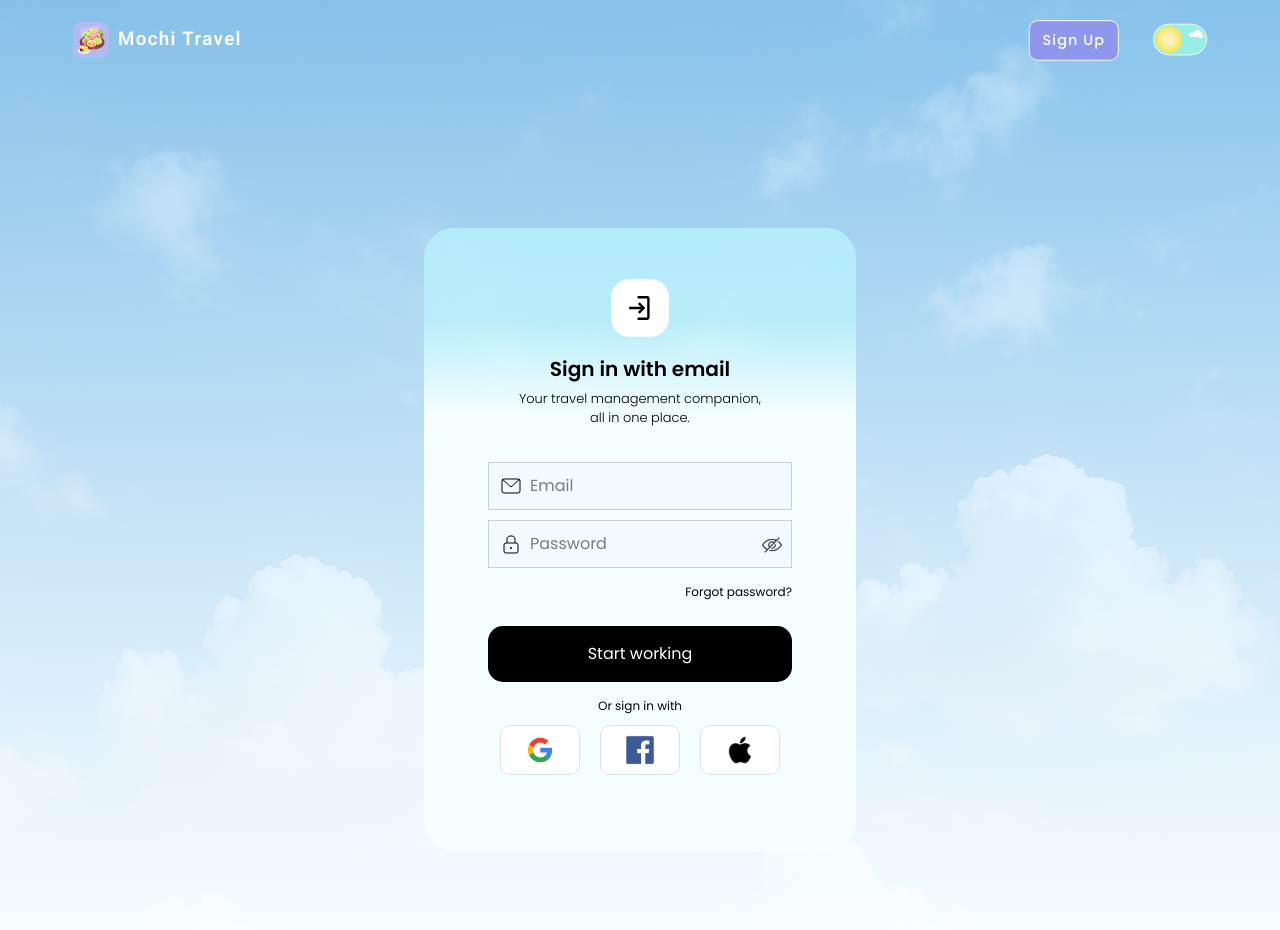
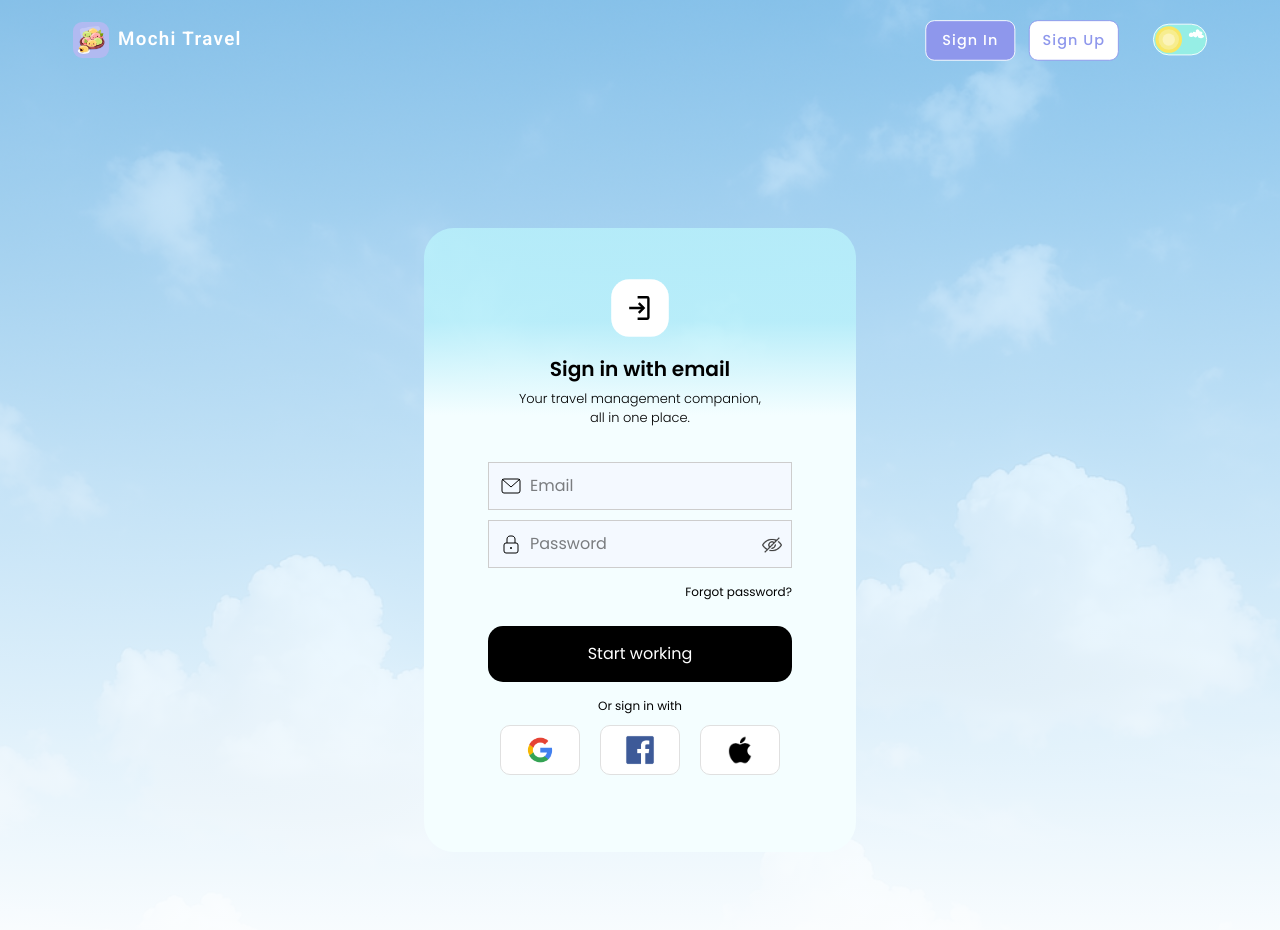
Before and after one commit to NRestFzn/tubes-gdgoc, a React (Vite) app: page /sign-in in a window 1280 px wide. Shown: the top 930 px of the page. Built offline with nearby package versions, Linux system fonts and the light colour scheme; no server answers.

Commit message:
Revised Login and Sign Up UI

```diff
--- a/src/components/ui/mobile-dropdown.tsx
+++ b/src/components/ui/mobile-dropdown.tsx
@@ -1,14 +1,19 @@
 import styled from 'styled-components';
 import { useState } from 'react';
+import classNames from 'classnames';
 
-export const MenuDropdown = () => {
+interface themes {
+  theme?: "red-theme"
+}
+
+export const MenuDropdown: React.FC<themes> = ({ theme }): React.ReactElement => {
   const [clicked, setClicked] = useState(false);
 
   const toggleMenu = () => setClicked(prev => !prev);
 
   return (
     <StyledWrapper>
-      <div className={`nav_bar ${clicked ? "clicked" : ""}`} onClick={toggleMenu}>
+      <div className={classNames(theme, `nav_bar ${clicked ? "clicked" : ""}`)} onClick={toggleMenu}>
         <div className="bar1" />
         <div className="bar2" />
         <div className="bar3_h" />
@@ -35,6 +40,10 @@ const StyledWrapper = styled.div`
     height: 45px;
   }
 
+  .red-theme.nav_bar {
+    background-color: #b82222;
+  }
+
   @media (max-width: 768px) {
     .nav_bar {
       display: flex;
@@ -47,7 +56,7 @@ const StyledWrapper = styled.div`
   .bar3_h,
   .bar4 {
     border-radius: 30px;
-    background-color: #FFFFFF;
+    background-color:rgb(236, 236, 236);
     width: 25px;  /* Reduced from 50px */
     height: 3px;  /* Reduced from 5px */
     transition: 0.4s;
--- a/src/components/ui/theme-switch.tsx
+++ b/src/components/ui/theme-switch.tsx
@@ -1,19 +1,21 @@
 import styled from 'styled-components';
 
 type ThemeSwitchProps = {
+  // to use default (cyan) variant, just ignore theme.
+  theme?: "red-theme"
   onClick: () => void;
 }
 
-export const ThemeSwitch: React.FC<ThemeSwitchProps> = ({ onClick }): React.ReactElement => {
+export const ThemeSwitch: React.FC<ThemeSwitchProps> = ({ theme, onClick }): React.ReactElement => {
   return (
     <StyledWrapperB>
-      <label id="theme-toggle-button" onClick={onClick}>
+      <label id="theme-toggle-button" onClick={onClick} className={theme}>
         <input type="checkbox" id="toggle" />
         <svg viewBox="0 0 69.667 44" xmlnsXlink="http://www.w3.org/1999/xlink" xmlns="http://www.w3.org/2000/svg">
           <g transform="translate(3.5 3.5)" data-name="Component 15 – 1" id="Component_15_1">
             <g filter="url(#container)" transform="matrix(1, 0, 0, 1, -3.5, -3.5)">
               <rect
-                fill="#96EEE5"
+                className="bg-rect"
                 stroke="#FFFFFF"
                 strokeWidth="1"
                 transform="translate(3.5 3.5)"
@@ -27,12 +29,12 @@ export const ThemeSwitch: React.FC<ThemeSwitchProps> = ({ onClick }): React.Reac
             <g transform="translate(2.333 2.333)" id="button">
               <g data-name="sun" id="sun">
                 <g filter="url(#sun-outer)" transform="matrix(1, 0, 0, 1, -5.83, -5.83)">
-                  <circle fill="#f8e664" transform="translate(5.83 5.83)" r="15.167" cy="15.167" cx="15.167" data-name="sun-outer" id="sun-outer-2" />
+                  <circle className="sunOuter" transform="translate(5.83 5.83)" r="15.167" cy="15.167" cx="15.167" data-name="sun-outer" id="sun-outer-2" />
                 </g>
                 <g filter="url(#sun)" transform="matrix(1, 0, 0, 1, -5.83, -5.83)">
                   <path fill="rgba(246,254,247,0.29)" transform="translate(9.33 9.33)" d="M11.667,0A11.667,11.667,0,1,1,0,11.667,11.667,11.667,0,0,1,11.667,0Z" data-name="sun" id="sun-3" />
                 </g>
-                <circle fill="#fcf4b9" transform="translate(8.167 8.167)" r={7} cy={7} cx={7} id="sun-inner" />
+                <circle className="sunInner" transform="translate(8.167 8.167)" r={7} cy={7} cx={7} id="sun-inner" />
               </g>
               <g data-name="moon" id="moon">
                 <g filter="url(#moon)" transform="matrix(1, 0, 0, 1, -31.5, -5.83)">
@@ -155,4 +157,29 @@ const StyledWrapperB = styled.div`
 
 #toggle:checked + svg #stars {
   opacity: 1;
-}`;
+}
+
+.bg-rect {
+  fill: #96EEE5;
+}
+
+.sunInner {
+  fill: #fcf4b9;
+}
+
+.sunOuter {
+  fill: #f8e664;
+}
+
+.red-theme .bg-rect {
+  fill:rgb(184, 34, 34);
+}
+
+.red-theme .sunOuter {
+  fill:rgb(254, 174, 62);
+}
+
+.red-theme .sunInner {
+  fill:rgb(255, 159, 56);
+}
+`;
--- a/src/pages/auth/SignIn.tsx
+++ b/src/pages/auth/SignIn.tsx
@@ -69,6 +69,7 @@ const SignIn: React.FC = (): React.ReactElement => {
             </div>
 
             <div className={styles.headerButtons}>
+              <button>Sign In</button>
               <button onClick={() => navigate('/sign-up')}>Sign Up</button>
               <ThemeSwitch onClick={handleThemeToggle} />
               <MenuDropdown />
--- a/src/pages/auth/SignUp.tsx
+++ b/src/pages/auth/SignUp.tsx
@@ -81,12 +81,14 @@ const SignUp: React.FC = (): React.ReactElement => {
 
             <div className={styles.headerButtons}>
               <button onClick={() => navigate('/sign-in')}>Sign in</button>
-              <ThemeSwitch onClick={handleThemeToggle} />
-              <MenuDropdown />
+              <button>Sign Up</button>
+              <ThemeSwitch theme='red-theme' onClick={handleThemeToggle} />
+              <MenuDropdown theme='red-theme'/>
             </div>
           </header>
 
           <main className={styles.mainContainer}>
+            <div className={styles.loginBoxContainer}>
               <div className={styles.loginBox}>
                 <div className={styles.svgContainer}>
                   <LoginIcon className={styles.icon} />
@@ -186,6 +188,7 @@ const SignUp: React.FC = (): React.ReactElement => {
                   animation={animationClass}
                 />
               )}
+            </div>
           </main>
         </div>
       </div>
--- a/src/styles/SignUp.module.css
+++ b/src/styles/SignUp.module.css
@@ -81,8 +81,8 @@
 
   margin-right: 15px;
 
-  background-color: #8e97ec;
-  border: 1px solid white;
+  background-color: #E32551;
+  border: 1px solid #F087CE;
   border-radius: 10px;
 
   color: white;
@@ -94,18 +94,18 @@
 }
 
 .headerButtons button:hover {
-  background-color: #626fe5;
+  background-color: #ff5c7d;
 }
 
 .headerButtons > button + button {
-  background-color: white;
-  border: 1px solid #8e97ec;
-  color: #8e97ec;
+  background-color: #e35825;
+  border: 1px solid #F0A987;
+  color: white;
 }
 
 .headerButtons > button + button:hover {
-  background-color: #b48eec;
-  border: 1px solid white;
+  background-color: #e69318;
+  border: 1px solid #F0A987;
   color: white;
 }
 
@@ -116,18 +116,29 @@
   place-items: center;
 }
 
+.loginBoxContainer {
+  background-image: url("../assets/orange_clouds.png");
+  background-position: left;
+  background-size: cover;
+  background-repeat: no-repeat;
+
+  border-radius: 30px;
+}
+
 .loginBox {
-  background-image: linear-gradient(#ffb6bc 15%, #f4feff 90%);
+  background-image: linear-gradient(#ffcea0b9 15%, #f4feff 85%);
+
   color: black !important;
 
   display: flex;
   flex-direction: column;
   align-items: center;
-  justify-content: flex-start;
+  justify-content: center;
   gap: 10px;
 
-  height: 39em;
+  height: 48em;
   width: 27em;
+  padding-bottom: 1em;
   border-radius: 30px;
 }
 
@@ -135,8 +146,6 @@
   height: 4em;
   width: 4em;
   scale: 0.9;
-
-  margin-top: 3em;
 
   display: flex;
   align-items: center;
```
Also changed, not shown: src/assets/orange_clouds.png (added). Lines whose indentation alone changed are shown as unchanged.
